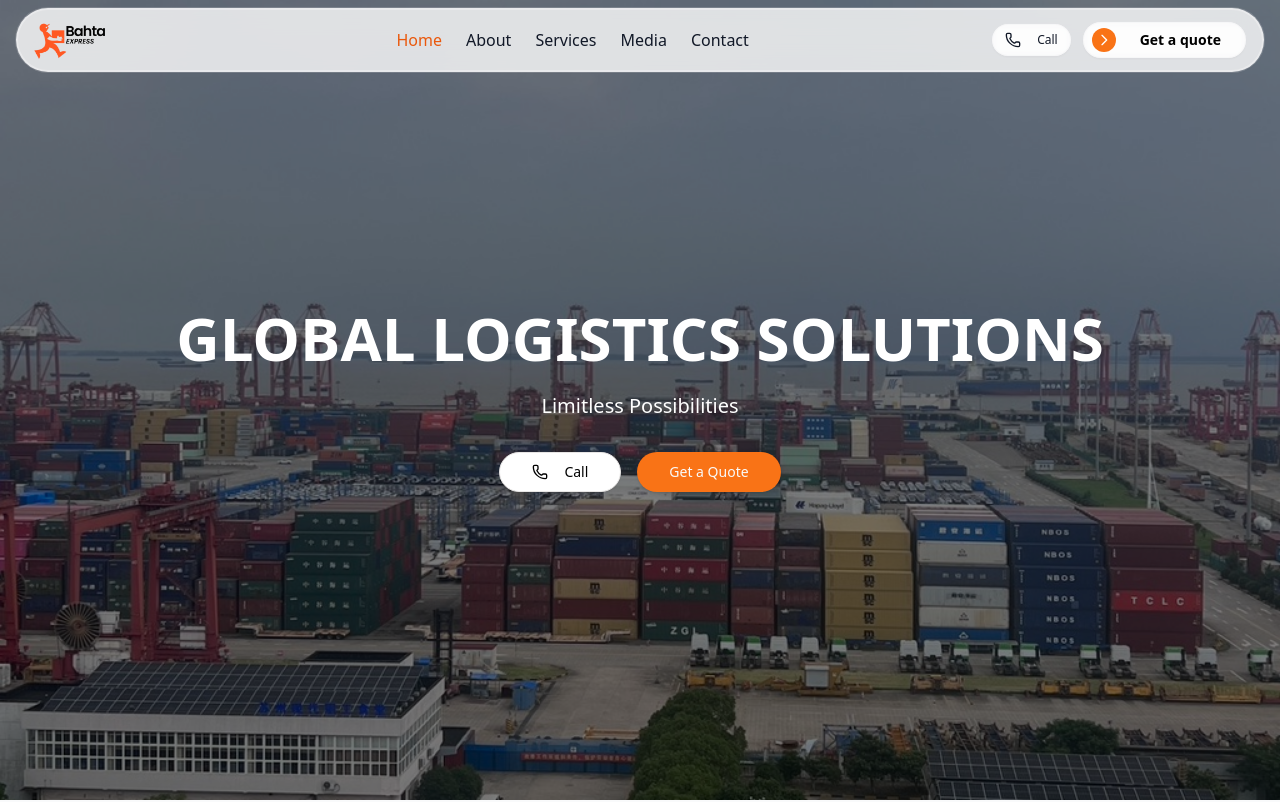
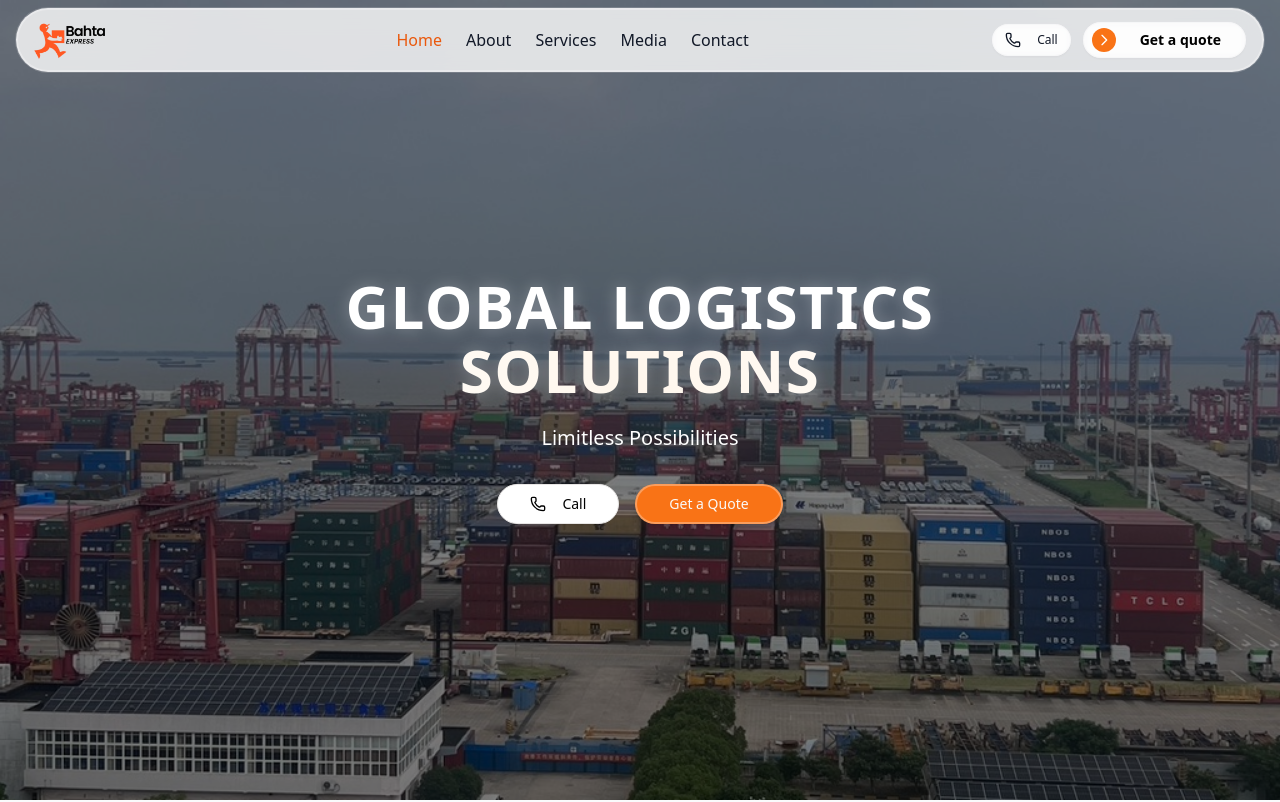
Before and after one commit to minassie21/bahta-express-web, a React (Vite) app: page / in a window 1280 px wide. Shown: the top 802 px of the page. Built offline with nearby package versions, Linux system fonts and the light colour scheme.

Commit message:
Enhance HomePage layout with improved heading structure and styling, and add shadow effect to the quote button

```diff
--- a/src/pages/HomePage.tsx
+++ b/src/pages/HomePage.tsx
@@ -149,14 +149,21 @@ export default function HomePage() {
         >
           <div className="absolute inset-0 bg-black bg-opacity-50" />
           <div className="container mx-auto relative z-10 text-center">
-            <motion.h1
+            <motion.div
               initial={{ opacity: 0, y: 30 }}
               animate={{ opacity: 1, y: 0 }}
               transition={{ duration: 0.8, delay: 0.2 }}
-              className="text-4xl md:text-6xl font-bold text-white mb-6"
+              className="mb-6"
             >
-              GLOBAL LOGISTICS SOLUTIONS
-            </motion.h1>
+              <h1 className="text-4xl md:text-6xl font-bold text-white tracking-wide">
+                <span className="block bg-clip-text text-transparent bg-gradient-to-r from-white via-orange-90 to-white mb-1 filter drop-shadow-[0_0_8px_rgba(255,255,255,0.3)]">
+                  GLOBAL LOGISTICS
+                </span>
+                <span className="block bg-clip-text text-transparent bg-gradient-to-r from-white via-orange-50 to-white filter drop-shadow-[0_0_8px_rgba(255,255,255,0.3)]">
+                  SOLUTIONS
+                </span>
+              </h1>
+            </motion.div>
             <motion.p
               initial={{ opacity: 0, y: 20 }}
               animate={{ opacity: 1, y: 0 }}
@@ -186,7 +193,7 @@ export default function HomePage() {
                 <Button
                   aria-label="Get a Quote"
                   size="lg"
-                  className="rounded-full bg-orange-500 hover:bg-orange-600"
+                  className="rounded-full bg-orange-500 hover:bg-orange-600 shadow-md border-2 border-white/30"
                 >
                   Get a Quote
                 </Button>
```
